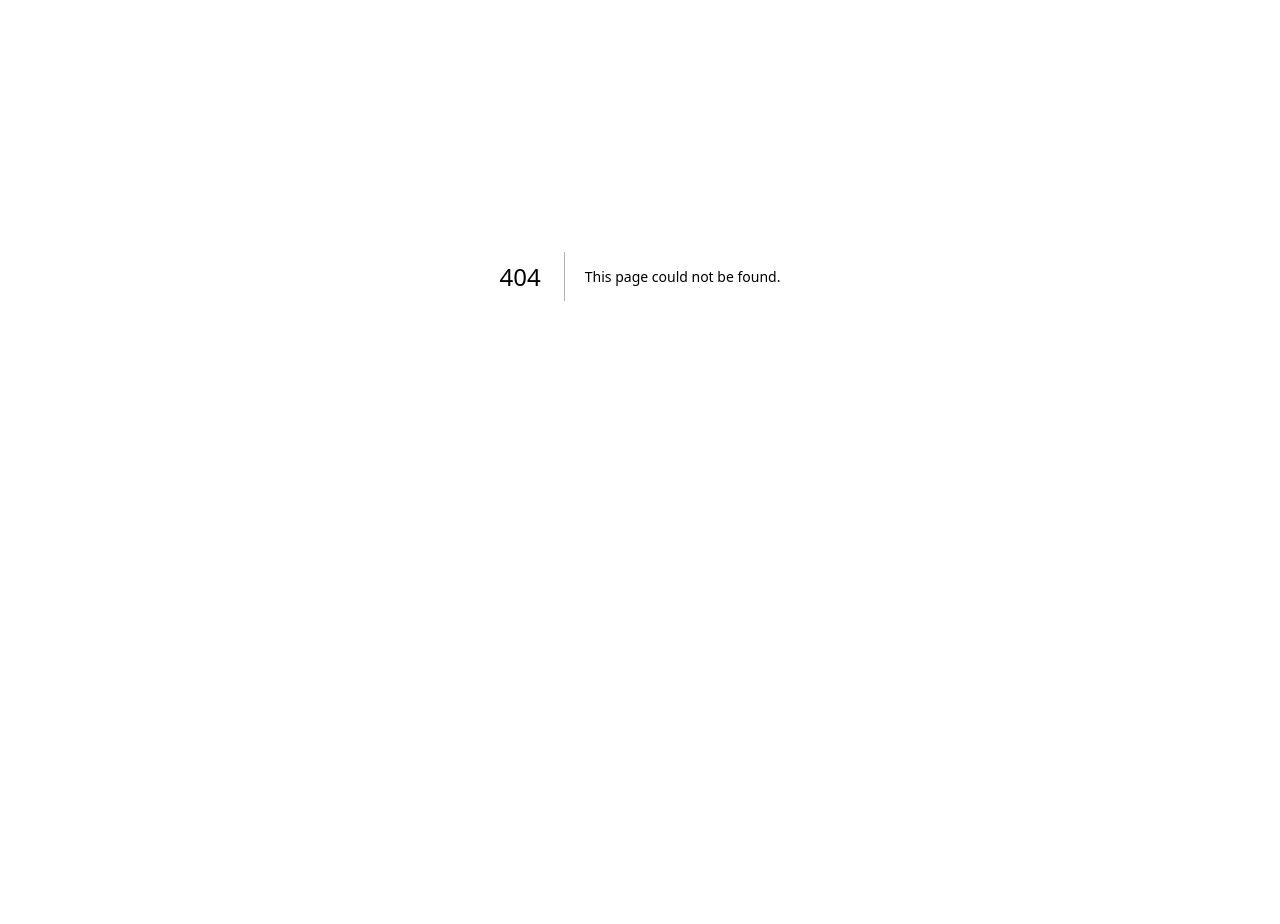
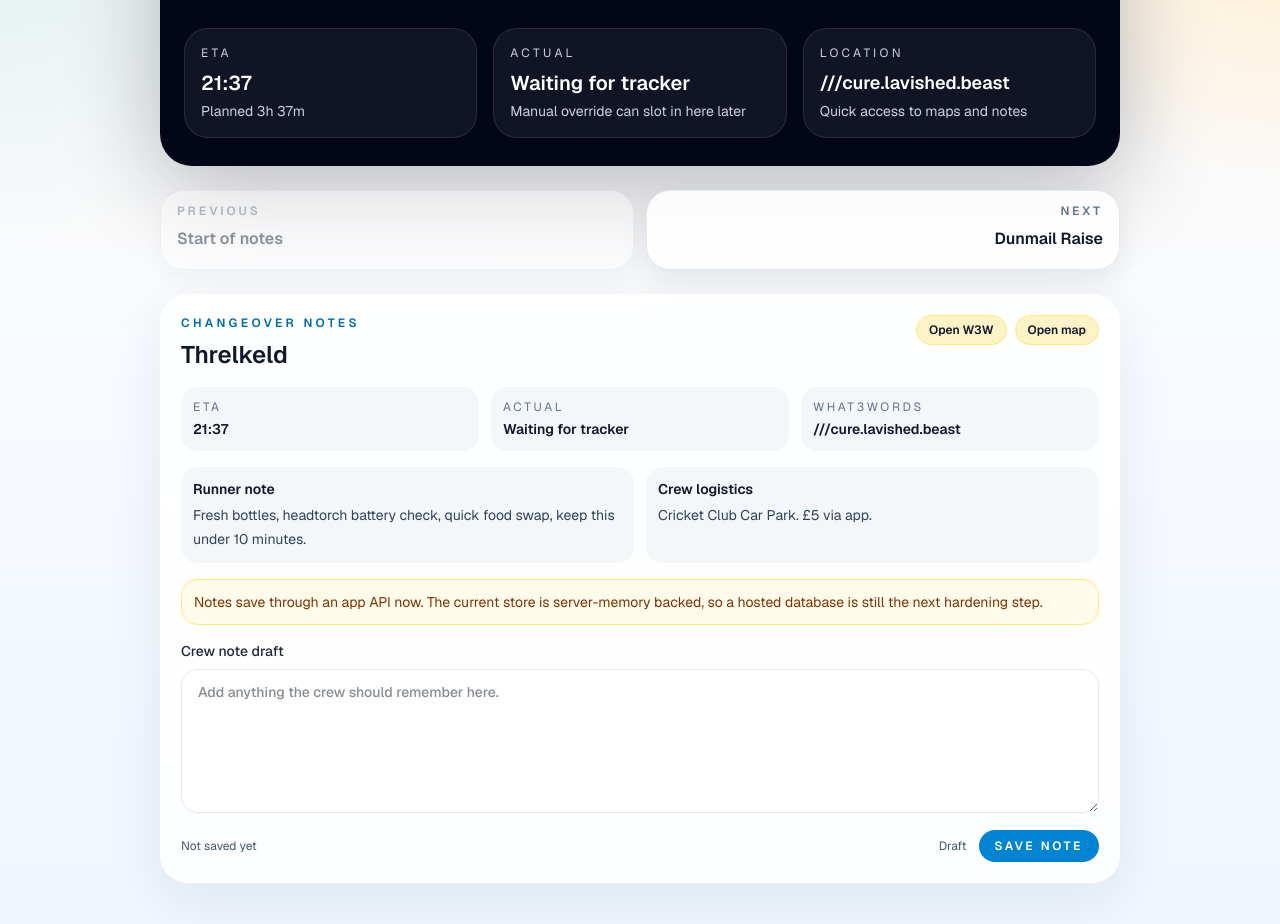
Before and after one commit to yoojene/bgr, a Next.js app: page /changeovers/threlkeld in a window 1280 px wide. Before the commit this address had no page. Shown: the part 124-1048 px from the top of the page. Before the commit the page ends 800 px from the top, so only its background shows below. Built offline with nearby package versions, Linux system fonts and the light colour scheme.

Commit message:
crew notes added to own page

```diff
--- /dev/null
+++ b/src/app/changeovers/[checkpoint]/page.tsx
@@ -0,0 +1,98 @@
+import Link from "next/link";
+import { notFound } from "next/navigation";
+
+import { ChangeoverNav } from "@/components/changeover-nav";
+import { ChangeoverNotes } from "@/components/changeover-notes";
+import { getAdjacentChangeovers, getChangeoverEntry } from "@/lib/changeovers";
+import { formatClock, formatDuration, getPlannedArrival } from "@/lib/race";
+
+type PageProps = {
+  params: Promise<{
+    checkpoint: string;
+  }>;
+};
+
+export default async function ChangeoverPage({ params }: PageProps) {
+  const { checkpoint } = await params;
+  const entry = getChangeoverEntry(checkpoint);
+
+  if (!entry) {
+    notFound();
+  }
+
+  const adjacent = getAdjacentChangeovers(checkpoint);
+  const plannedArrival = entry.checkpoint
+    ? getPlannedArrival(entry.checkpoint)
+    : null;
+
+  return (
+    <main className="relative min-h-screen overflow-hidden bg-[radial-gradient(circle_at_top_left,_rgba(56,189,248,0.16),_transparent_22%),radial-gradient(circle_at_top_right,_rgba(251,191,36,0.18),_transparent_18%),linear-gradient(180deg,_#fff8ef_0%,_#f8fbff_42%,_#eef6ff_100%)] pb-20 text-slate-900">
+      <div className="mx-auto flex w-full max-w-5xl flex-col gap-6 px-4 py-6 sm:px-6 lg:px-8">
+        <section className="overflow-hidden rounded-[2rem] bg-slate-950 px-6 py-7 text-white shadow-[0_24px_90px_rgba(15,23,42,0.28)]">
+          <div className="flex flex-wrap items-center justify-between gap-3">
+            <div>
+              <p className="text-xs font-semibold uppercase tracking-[0.32em] text-sky-200/90">
+                Changeover notes
+              </p>
+              <h1 className="mt-3 text-4xl font-semibold tracking-tight sm:text-5xl">
+                {entry.location.name}
+              </h1>
+            </div>
+            <Link
+              href="/"
+              className="rounded-full border border-white/15 bg-white/8 px-4 py-2 text-sm font-semibold text-white transition hover:bg-white/14"
+            >
+              Back to dashboard
+            </Link>
+          </div>
+
+          <div className="mt-6 grid gap-4 sm:grid-cols-3">
+            <div className="rounded-[1.5rem] border border-white/10 bg-white/6 p-4">
+              <p className="text-xs uppercase tracking-[0.28em] text-slate-300">
+                ETA
+              </p>
+              <p className="mt-2 text-xl font-semibold">
+                {plannedArrival ? formatClock(plannedArrival) : "Optional stop"}
+              </p>
+              <p className="mt-1 text-sm text-slate-300">
+                {entry.checkpoint
+                  ? `Planned ${formatDuration(entry.checkpoint.cumulativeMinutes)}`
+                  : "No fixed schedule checkpoint"}
+              </p>
+            </div>
+            <div className="rounded-[1.5rem] border border-white/10 bg-white/6 p-4">
+              <p className="text-xs uppercase tracking-[0.28em] text-slate-300">
+                Actual
+              </p>
+              <p className="mt-2 text-xl font-semibold">
+                {entry.checkpoint?.actualArrival ?? "Waiting for tracker"}
+              </p>
+              <p className="mt-1 text-sm text-slate-300">
+                Manual override can slot in here later
+              </p>
+            </div>
+            <div className="rounded-[1.5rem] border border-white/10 bg-white/6 p-4">
+              <p className="text-xs uppercase tracking-[0.28em] text-slate-300">
+                Location
+              </p>
+              <p className="mt-2 text-lg font-semibold">{entry.location.w3w}</p>
+              <p className="mt-1 text-sm text-slate-300">
+                Quick access to maps and notes
+              </p>
+            </div>
+          </div>
+        </section>
+
+        <ChangeoverNav previous={adjacent.previous} next={adjacent.next} />
+
+        <ChangeoverNotes
+          location={entry.location}
+          etaLabel={
+            plannedArrival ? formatClock(plannedArrival) : "Optional stop"
+          }
+          actualArrival={entry.checkpoint?.actualArrival ?? null}
+        />
+      </div>
+    </main>
+  );
+}
--- /dev/null
+++ b/src/app/changeovers/page.tsx
@@ -0,0 +1,7 @@
+import { redirect } from "next/navigation";
+
+import { getDefaultChangeoverSlug } from "@/lib/changeovers";
+
+export default function ChangeoversLandingPage() {
+  redirect(`/changeovers/${getDefaultChangeoverSlug()}`);
+}
--- a/src/app/page.tsx
+++ b/src/app/page.tsx
@@ -1,12 +1,13 @@
 import Image from "next/image";
+import Link from "next/link";
 
-import { ChangeoverNotes } from "@/components/changeover-notes";
 import {
   changeoverLocations,
   checkpoints,
   pacerLegs,
   trackerUrl,
 } from "@/data/bgr-data";
+import { getDefaultChangeoverSlug } from "@/lib/changeovers";
 import {
   formatClock,
   formatDayClock,
@@ -38,6 +39,7 @@ export default async function Home() {
   const summitCheckpoints = getSummits();
   const crewPoints = getCrewPoints();
   const weather = await getWeatherSummaries();
+  const defaultChangeoverSlug = getDefaultChangeoverSlug(now);
 
   return (
     <main className="relative min-h-screen overflow-hidden bg-[radial-gradient(circle_at_top_left,_rgba(56,189,248,0.24),_transparent_22%),radial-gradient(circle_at_top_right,_rgba(244,114,182,0.22),_transparent_18%),linear-gradient(180deg,_#fff8ef_0%,_#f8fbff_38%,_#eef6ff_100%)] pb-20 text-slate-900">
@@ -508,15 +510,43 @@ export default async function Home() {
                   Crew note board
                 </p>
                 <h2 className="mt-2 text-2xl font-semibold text-slate-950">
-                  Runner instructions and live crew notes
+                  Dedicated changeover notes
                 </h2>
               </div>
               <p className="max-w-sm text-right text-sm leading-6 text-slate-600">
-                Shared persistence is planned next. This first slice keeps the
-                note flow visible and usable in the meantime.
+                Open the focused changeover page for runner instructions, crew
+                note entry, and previous or next checkpoint navigation.
               </p>
             </div>
-            <ChangeoverNotes locations={changeoverLocations} />
+
+            <div className="grid gap-4 md:grid-cols-[1fr_auto] md:items-center">
+              <div className="rounded-[1.5rem] border border-sky-100 bg-white/85 p-5">
+                <p className="text-sm leading-7 text-slate-700">
+                  The dashboard now stays focused on tracker, timing, pacers,
+                  and weather. Changeover instructions and live crew notes are
+                  handled on their own page so the crew can move checkpoint to
+                  checkpoint with simple previous and next controls.
+                </p>
+                <div className="mt-4 flex flex-wrap gap-2 text-xs font-semibold uppercase tracking-[0.22em] text-sky-800">
+                  <span className="rounded-full bg-sky-100 px-3 py-1">
+                    Runner notes
+                  </span>
+                  <span className="rounded-full bg-sky-100 px-3 py-1">
+                    Crew entry
+                  </span>
+                  <span className="rounded-full bg-sky-100 px-3 py-1">
+                    LTR nav
+                  </span>
+                </div>
+              </div>
+
+              <Link
+                href={`/changeovers/${defaultChangeoverSlug}`}
+                className="inline-flex items-center justify-center rounded-full border border-sky-200 bg-sky-100 px-5 py-3 text-sm font-semibold text-sky-950 transition hover:border-sky-300 hover:bg-sky-200"
+              >
+                Open changeover page
+              </Link>
+            </div>
           </section>
         </section>
 
--- /dev/null
+++ b/src/components/changeover-nav.tsx
@@ -0,0 +1,81 @@
+import Link from "next/link";
+
+import type { ChangeoverEntry } from "@/lib/changeovers";
+
+type Props = {
+  previous: ChangeoverEntry | null;
+  next: ChangeoverEntry | null;
+};
+
+function NavButton({
+  href,
+  label,
+  title,
+  align,
+}: {
+  href?: string;
+  label: string;
+  title: string;
+  align: "left" | "right";
+}) {
+  const className =
+    "flex min-h-20 flex-1 flex-col rounded-[1.5rem] border border-slate-200 bg-white/90 px-4 py-3 text-slate-900 shadow-[0_12px_30px_rgba(15,23,42,0.08)] transition hover:border-sky-200 hover:bg-sky-50";
+
+  const inner = (
+    <>
+      <span
+        className={`text-xs font-semibold uppercase tracking-[0.24em] text-slate-500 ${
+          align === "right" ? "text-right" : "text-left"
+        }`}
+      >
+        {label}
+      </span>
+      <span
+        className={`mt-2 text-base font-semibold ${
+          align === "right" ? "text-right" : "text-left"
+        }`}
+      >
+        {title}
+      </span>
+    </>
+  );
+
+  if (!href) {
+    return (
+      <div
+        className={`${className} cursor-not-allowed opacity-45`}
+        aria-disabled="true"
+      >
+        {inner}
+      </div>
+    );
+  }
+
+  return (
+    <Link href={href} className={className}>
+      {inner}
+    </Link>
+  );
+}
+
+export function ChangeoverNav({ previous, next }: Props) {
+  return (
+    <nav
+      className="grid gap-3 sm:grid-cols-2"
+      aria-label="Changeover navigation"
+    >
+      <NavButton
+        href={previous ? `/changeovers/${previous.slug}` : undefined}
+        label="Previous"
+        title={previous?.location.name ?? "Start of notes"}
+        align="left"
+      />
+      <NavButton
+        href={next ? `/changeovers/${next.slug}` : undefined}
+        label="Next"
+        title={next?.location.name ?? "Last changeover"}
+        align="right"
+      />
+    </nav>
+  );
+}
--- a/src/components/changeover-notes.tsx
+++ b/src/components/changeover-notes.tsx
@@ -1,11 +1,14 @@
 "use client";
 
+import Link from "next/link";
 import { useEffect, useState } from "react";
 
 import type { ChangeoverLocation } from "@/data/bgr-data";
 
 type Props = {
-  locations: ChangeoverLocation[];
+  location: ChangeoverLocation;
+  etaLabel?: string | null;
+  actualArrival?: string | null;
 };
 
 type NoteStatus = "idle" | "saving" | "saved" | "error";
@@ -16,23 +19,14 @@ type SharedNote = {
   updatedAt: string | null;
 };
 
-export function ChangeoverNotes({ locations }: Props) {
-  const [crewNotes, setCrewNotes] = useState<Record<string, string>>(() =>
-    Object.fromEntries(
-      locations.map((location) => {
-        const saved =
+export function ChangeoverNotes({ location, etaLabel, actualArrival }: Props) {
+  const [crewNote, setCrewNote] = useState<string>(
     typeof window === "undefined"
       ? ""
-            : (window.localStorage.getItem(`crew-note:${location.name}`) ?? "");
-
-        return [location.name, saved];
-      })
-    )
+      : (window.localStorage.getItem(`crew-note:${location.name}`) ?? "")
   );
-  const [noteStatus, setNoteStatus] = useState<Record<string, NoteStatus>>({});
-  const [lastSavedAt, setLastSavedAt] = useState<Record<string, string | null>>(
-    {}
-  );
+  const [noteStatus, setNoteStatus] = useState<NoteStatus>("idle");
+  const [lastSavedAt, setLastSavedAt] = useState<string | null>(null);
 
   useEffect(() => {
     let cancelled = false;
@@ -51,34 +45,18 @@ export function ChangeoverNotes({ locations }: Props) {
           return;
         }
 
-        setCrewNotes((current) => {
-          const nextValue = { ...current };
+        const savedNote = payload.notes.find(
+          (note) => note.name === location.name
+        );
 
-          for (const note of payload.notes) {
-            if (note.crewNote) {
-              nextValue[note.name] = note.crewNote;
-            }
+        if (savedNote?.crewNote) {
+          setCrewNote(savedNote.crewNote);
         }
 
-          return nextValue;
-        });
-
-        setLastSavedAt(
-          Object.fromEntries(
-            payload.notes.map((note) => [note.name, note.updatedAt])
-          )
-        );
+        setLastSavedAt(savedNote?.updatedAt ?? null);
       } catch {
         if (!cancelled) {
-          setNoteStatus((current) => {
-            const nextValue = { ...current };
-
-            for (const location of locations) {
-              nextValue[location.name] = current[location.name] ?? "error";
-            }
-
-            return nextValue;
-          });
+          setNoteStatus("error");
         }
       }
     }
@@ -88,11 +66,10 @@ export function ChangeoverNotes({ locations }: Props) {
     return () => {
       cancelled = true;
     };
-  }, [locations]);
+  }, [location.name]);
 
-  async function saveNote(name: string) {
-    const crewNote = crewNotes[name] ?? "";
-    setNoteStatus((current) => ({ ...current, [name]: "saving" }));
+  async function saveNote() {
+    setNoteStatus("saving");
 
     try {
       const response = await fetch("/api/notes", {
@@ -100,7 +77,7 @@ export function ChangeoverNotes({ locations }: Props) {
         headers: {
           "Content-Type": "application/json",
         },
-        body: JSON.stringify({ name, crewNote }),
+        body: JSON.stringify({ name: location.name, crewNote }),
       });
 
       if (!response.ok) {
@@ -108,34 +85,34 @@ export function ChangeoverNotes({ locations }: Props) {
       }
 
       const payload = (await response.json()) as { note: SharedNote };
-      window.localStorage.setItem(`crew-note:${name}`, crewNote);
-      setLastSavedAt((current) => ({
-        ...current,
-        [name]: payload.note.updatedAt,
-      }));
-      setNoteStatus((current) => ({ ...current, [name]: "saved" }));
+      window.localStorage.setItem(`crew-note:${location.name}`, crewNote);
+      setLastSavedAt(payload.note.updatedAt);
+      setNoteStatus("saved");
     } catch {
-      window.localStorage.setItem(`crew-note:${name}`, crewNote);
-      setNoteStatus((current) => ({ ...current, [name]: "error" }));
+      window.localStorage.setItem(`crew-note:${location.name}`, crewNote);
+      setNoteStatus("error");
     }
   }
 
   return (
-    <div className="grid gap-4 lg:grid-cols-2">
-      {locations.map((location) => (
-        <article
-          key={location.name}
-          className="rounded-[1.75rem] border border-white/60 bg-white/85 p-5 shadow-[0_18px_60px_rgba(15,23,42,0.08)] backdrop-blur"
-        >
+    <article className="rounded-[1.75rem] border border-white/60 bg-white/85 p-5 shadow-[0_18px_60px_rgba(15,23,42,0.08)] backdrop-blur">
       <div className="flex items-start justify-between gap-3">
         <div>
           <p className="text-xs font-semibold uppercase tracking-[0.28em] text-sky-700">
             Changeover notes
           </p>
-              <h3 className="mt-2 text-xl font-semibold text-slate-900">
+          <h2 className="mt-2 text-2xl font-semibold text-slate-900">
             {location.name}
-              </h3>
+          </h2>
         </div>
+        <div className="flex flex-wrap items-center justify-end gap-2">
+          <Link
+            className="rounded-full border border-amber-200 bg-amber-100 px-3 py-1.5 text-xs font-semibold text-amber-950 transition hover:border-amber-300 hover:bg-amber-200"
+            href={`https://what3words.com/${location.w3w.replace(/^\/\/\//, "")}`}
+            target="_blank"
+          >
+            Open W3W
+          </Link>
           <a
             className="rounded-full border border-amber-200 bg-amber-100 px-3 py-1.5 text-xs font-semibold text-amber-950 transition hover:border-amber-300 hover:bg-amber-200"
             href={location.mapsUrl}
@@ -144,6 +121,32 @@ export function ChangeoverNotes({ locations }: Props) {
           >
             Open map
           </a>
+        </div>
+      </div>
+
+      <div className="mt-4 grid gap-3 text-sm sm:grid-cols-3">
+        <div className="rounded-2xl bg-slate-100/80 p-3">
+          <p className="text-xs uppercase tracking-[0.22em] text-slate-500">
+            ETA
+          </p>
+          <p className="mt-1 font-semibold text-slate-900">
+            {etaLabel ?? "Optional stop"}
+          </p>
+        </div>
+        <div className="rounded-2xl bg-slate-100/80 p-3">
+          <p className="text-xs uppercase tracking-[0.22em] text-slate-500">
+            Actual
+          </p>
+          <p className="mt-1 font-semibold text-slate-900">
+            {actualArrival ?? "Waiting for tracker"}
+          </p>
+        </div>
+        <div className="rounded-2xl bg-slate-100/80 p-3">
+          <p className="text-xs uppercase tracking-[0.22em] text-slate-500">
+            What3words
+          </p>
+          <p className="mt-1 font-semibold text-slate-900">{location.w3w}</p>
+        </div>
       </div>
 
       <dl className="mt-4 grid gap-3 text-sm text-slate-700 sm:grid-cols-2">
@@ -160,34 +163,26 @@ export function ChangeoverNotes({ locations }: Props) {
       </dl>
 
       <div className="mt-4 rounded-2xl border border-amber-200 bg-amber-50 p-3 text-sm text-amber-900">
-            Notes save through an app API now. The current store is
-            server-memory backed, so a hosted database is still the next
-            hardening step.
+        Notes save through an app API now. The current store is server-memory
+        backed, so a hosted database is still the next hardening step.
       </div>
 
       <label className="mt-4 block text-sm font-medium text-slate-800">
         Crew note draft
         <textarea
-              className="mt-2 min-h-28 w-full rounded-2xl border border-slate-200 bg-white px-4 py-3 text-sm text-slate-900 outline-none transition focus:border-sky-500 focus:ring-4 focus:ring-sky-100"
+          className="mt-2 min-h-36 w-full rounded-2xl border border-slate-200 bg-white px-4 py-3 text-sm text-slate-900 outline-none transition focus:border-sky-500 focus:ring-4 focus:ring-sky-100"
           placeholder="Add anything the crew should remember here."
-              value={crewNotes[location.name] ?? ""}
+          value={crewNote}
           onChange={(event) => {
-                const value = event.target.value;
-
-                setCrewNotes((current) => ({
-                  ...current,
-                  [location.name]: value,
-                }));
+            setCrewNote(event.target.value);
           }}
         />
       </label>
 
-          <div className="mt-3 flex items-center justify-between gap-3 text-xs text-slate-600">
+      <div className="mt-3 flex flex-wrap items-center justify-between gap-3 text-xs text-slate-600">
         <span>
-              {lastSavedAt[location.name]
-                ? `Last saved ${new Date(
-                    lastSavedAt[location.name] ?? ""
-                  ).toLocaleTimeString("en-GB", {
+          {lastSavedAt
+            ? `Last saved ${new Date(lastSavedAt).toLocaleTimeString("en-GB", {
                 hour: "2-digit",
                 minute: "2-digit",
               })}`
@@ -195,26 +190,24 @@ export function ChangeoverNotes({ locations }: Props) {
         </span>
         <div className="flex items-center gap-3">
           <span>
-                {noteStatus[location.name] === "saving"
+            {noteStatus === "saving"
               ? "Saving..."
-                  : noteStatus[location.name] === "saved"
+              : noteStatus === "saved"
                 ? "Saved"
-                    : noteStatus[location.name] === "error"
+                : noteStatus === "error"
                   ? "Saved locally only"
                   : "Draft"}
           </span>
           <button
             type="button"
             className="rounded-full bg-sky-600 px-4 py-2 text-xs font-semibold uppercase tracking-[0.22em] text-white transition hover:bg-sky-500 disabled:cursor-not-allowed disabled:bg-slate-300"
-                onClick={() => void saveNote(location.name)}
-                disabled={noteStatus[location.name] === "saving"}
+            onClick={() => void saveNote()}
+            disabled={noteStatus === "saving"}
           >
             Save note
           </button>
         </div>
       </div>
     </article>
-      ))}
-    </div>
   );
 }
--- /dev/null
+++ b/src/lib/changeovers.ts
@@ -0,0 +1,61 @@
+import {
+  changeoverLocations,
+  checkpoints,
+  type ChangeoverLocation,
+  type Checkpoint,
+} from "@/data/bgr-data";
+import { getNextCrewPoint } from "@/lib/race";
+
+export type ChangeoverEntry = {
+  slug: string;
+  location: ChangeoverLocation;
+  checkpoint: Checkpoint | null;
+};
+
+function slugify(value: string) {
+  return value.toLowerCase().replace(/[^a-z0-9]+/g, "-").replace(/(^-|-$)/g, "");
+}
+
+export const changeoverEntries: ChangeoverEntry[] = changeoverLocations.map((location) => ({
+  slug: slugify(location.name),
+  location,
+  checkpoint:
+    checkpoints.find(
+      (checkpoint) =>
+        checkpoint.type === "changeover" && checkpoint.name === location.name,
+    ) ?? null,
+}));
+
+export function getChangeoverEntry(slug: string) {
+  return changeoverEntries.find((entry) => entry.slug === slug) ?? null;
+}
+
+export function getAdjacentChangeovers(slug: string) {
+  const index = changeoverEntries.findIndex((entry) => entry.slug === slug);
+
+  if (index === -1) {
+    return {
+      previous: null,
+      next: null,
+    };
+  }
+
+  return {
+    previous: index > 0 ? changeoverEntries[index - 1] : null,
+    next: index < changeoverEntries.length - 1 ? changeoverEntries[index + 1] : null,
+  };
+}
+
+export function getDefaultChangeoverSlug(now = new Date()) {
+  const nextCrewPoint = getNextCrewPoint(now);
+
+  if (!nextCrewPoint) {
+    return changeoverEntries[0]?.slug ?? "";
+  }
+
+  return (
+    changeoverEntries.find((entry) => entry.location.name === nextCrewPoint.name)?.slug ??
+    changeoverEntries[0]?.slug ??
+    ""
+  );
+}
```
Lines whose indentation alone changed are shown as unchanged.
